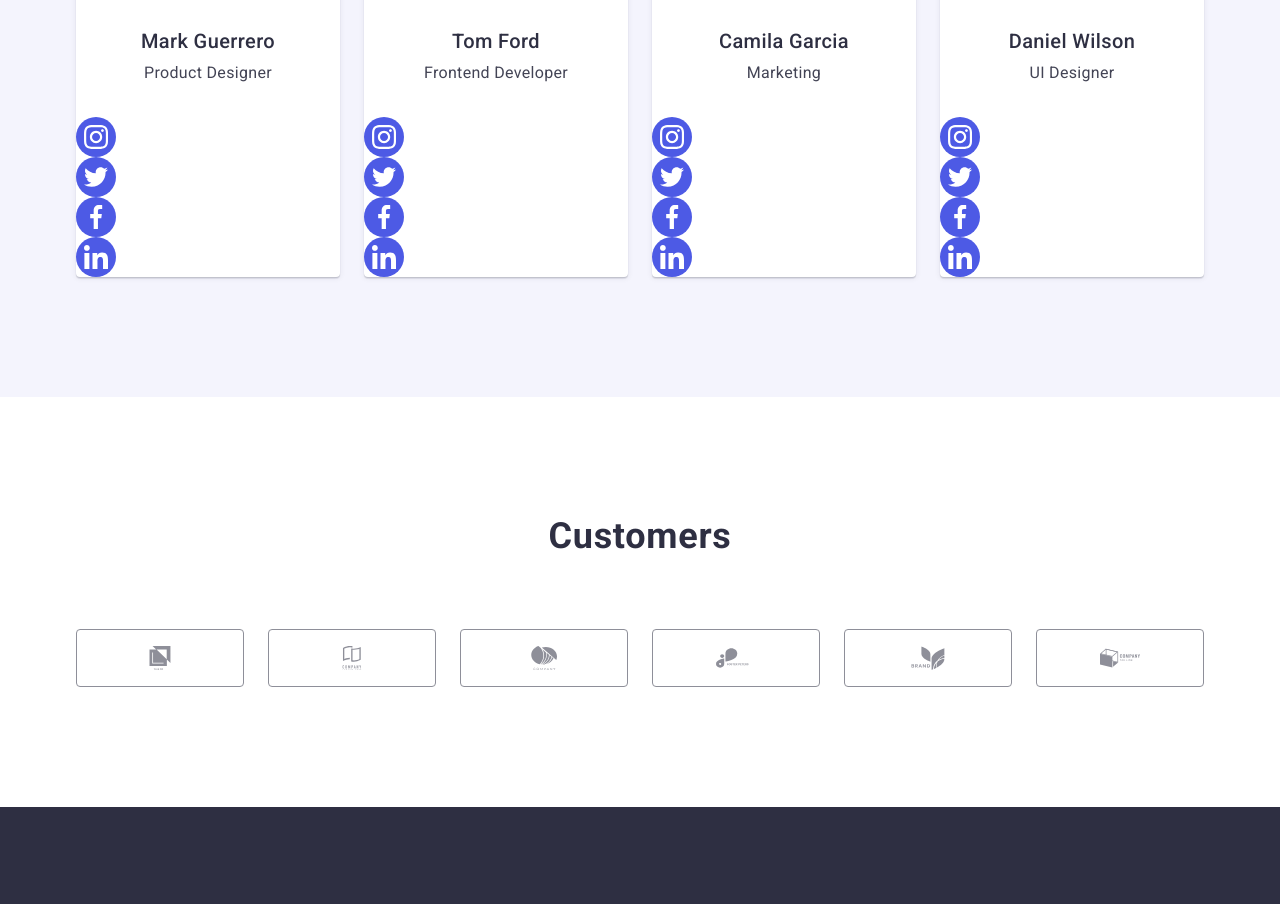
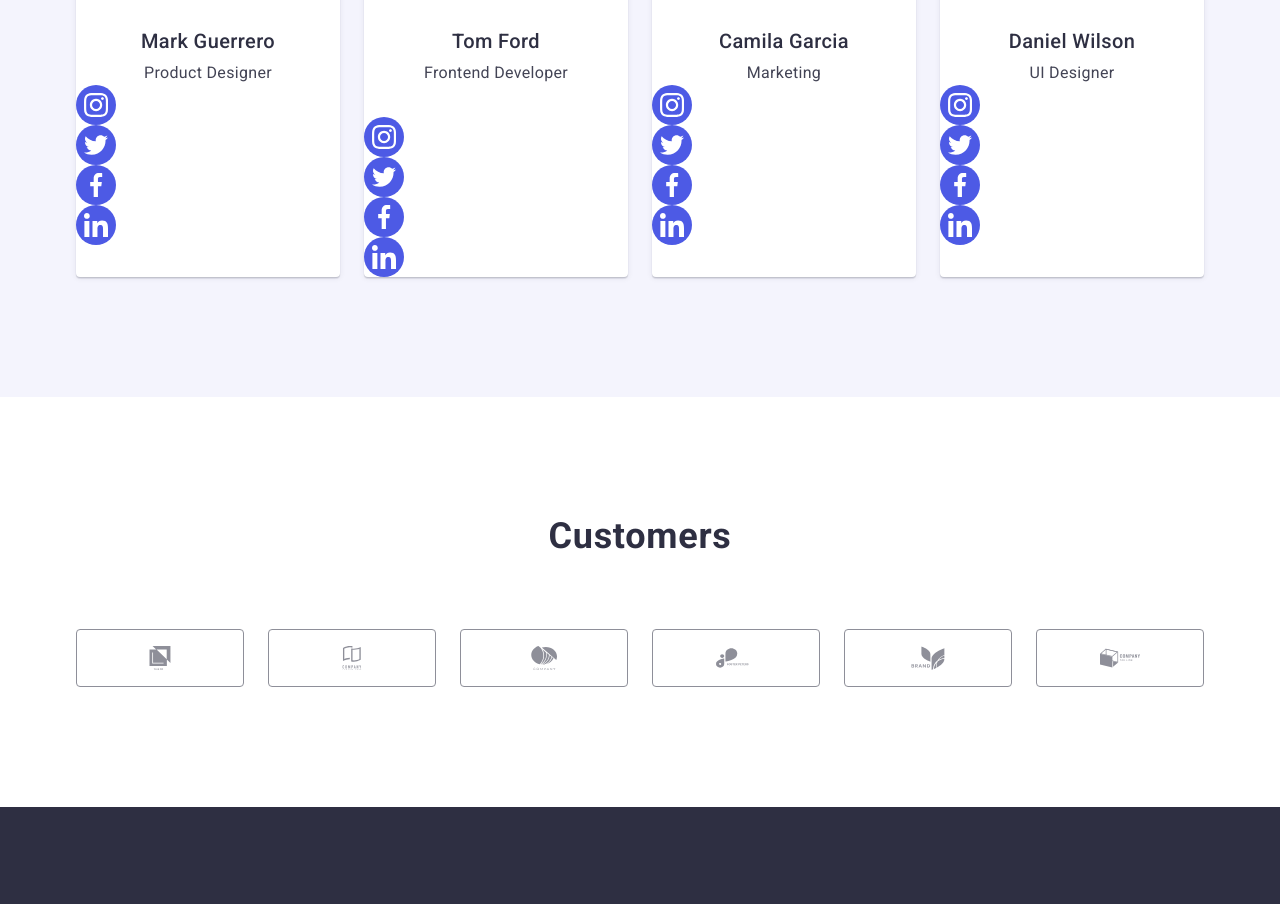
Before and after one commit to KyykMaks/goit-markup-hw-04, a plain HTML site: page index.html in a window 1280 px wide. Shown: the part 2188-3092 px from the top of the page. Drawn offline with nearby package versions, Linux system fonts and the light colour scheme.

Commit message:
html update

```diff
--- a/css/style.css
+++ b/css/style.css
@@ -309,7 +309,7 @@ p {
 }
 /* section customers */
 .customer-section {
-  padding: 120px 0 120px ;
+  padding: 120px 0 120px;
 }
 .customers-name {
   color: var(--navyblue2);
@@ -397,14 +397,13 @@ justify-content: center;
   margin-bottom: 16px;
 }
 .footer-social-media {
-  display: flex ;
+  display: flex;
   align-items: baseline;
 }
 .footer-logo-paragrah {
   margin-right: 120px;
 }
 .paragrah-media {
-
 }
 /* portfolio */
 
--- a/index.html
+++ b/index.html
@@ -153,8 +153,6 @@
               <div class="title">
                 <h3 class="name-index">Mark Guerrero</h3>
                 <p class="name-studio">Product Designer</p>
-              </div>
-              <div class="section-media">
                 <ul class="section-icon-team list">
                   <li>
                     <a
@@ -276,8 +274,6 @@
               <div class="title">
                 <h3 class="name-index">Camila Garcia</h3>
                 <p class="name-studio">Marketing</p>
-              </div>
-              <div class="section-media">
                 <ul class="section-icon-team list">
                   <li>
                     <a
@@ -340,8 +336,6 @@
               <div class="title">
                 <h3 class="name-index">Daniel Wilson</h3>
                 <p class="name-studio">UI Designer</p>
-              </div>
-              <div class="section-media">
                 <ul class="section-icon-team list">
                   <li>
                     <a
```
Lines whose indentation alone changed are shown as unchanged.
